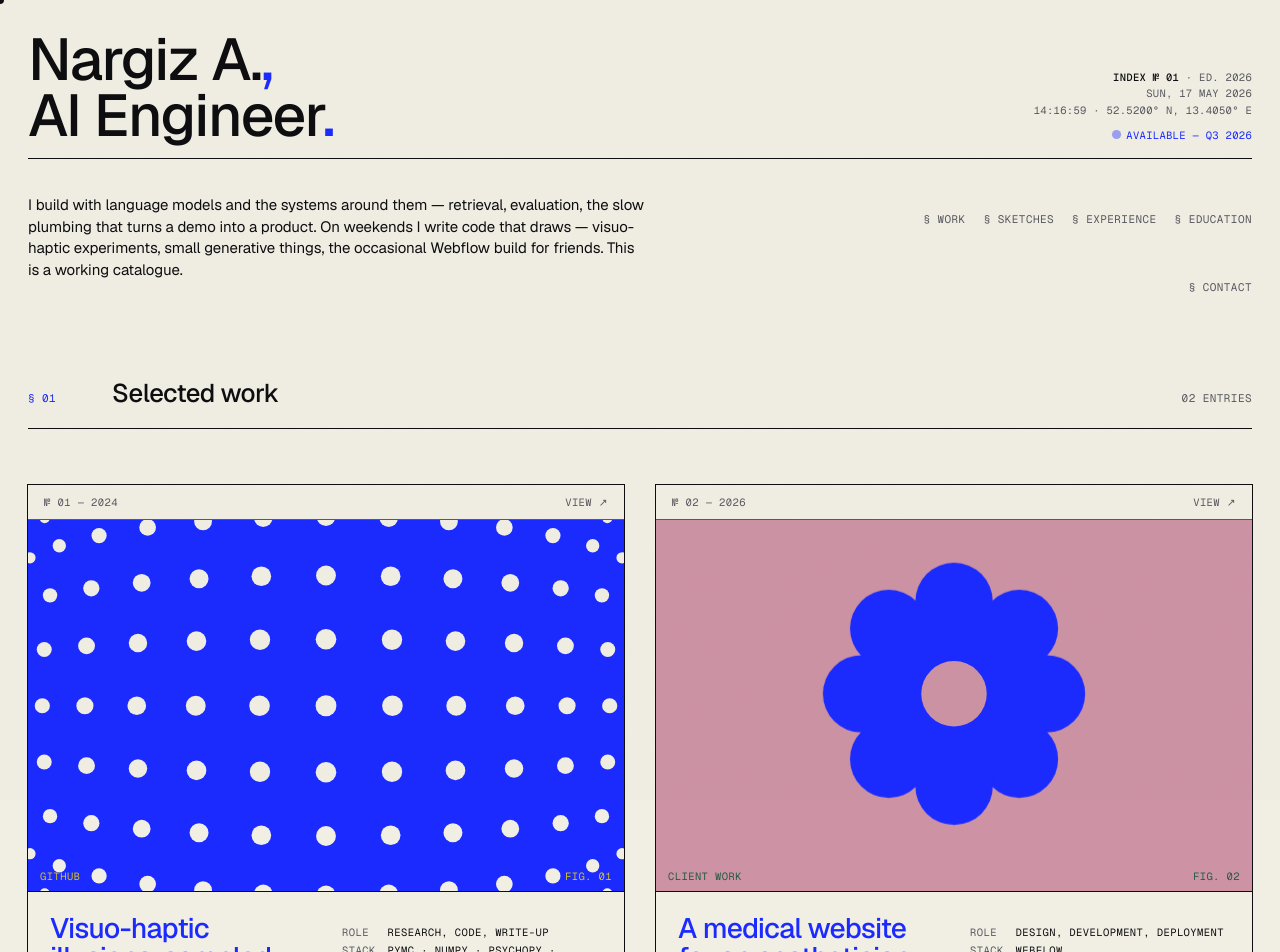
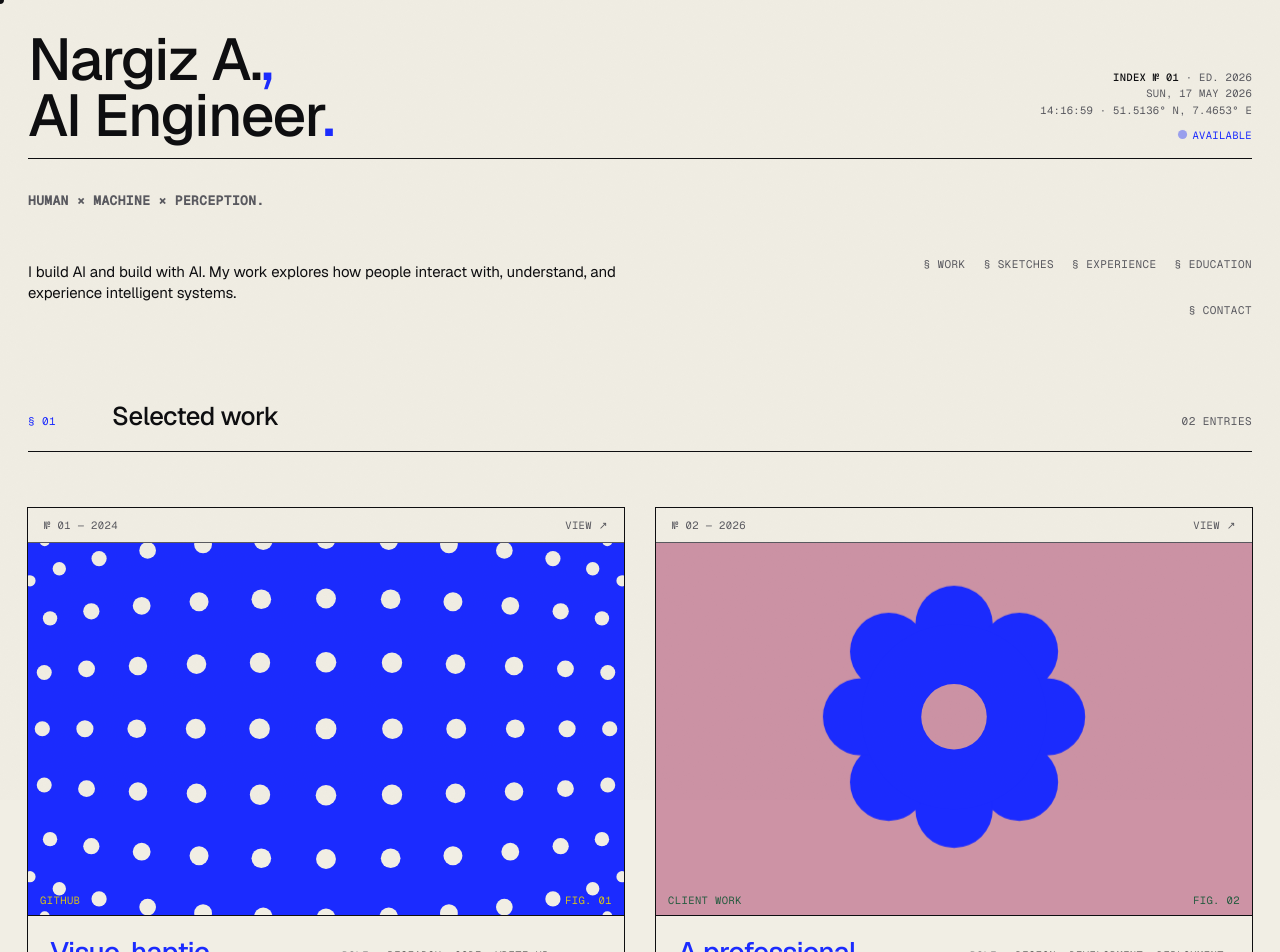
Before and after one commit to nargizas/nargizas.github.io, a Next.js app: page / in a window 1280 px wide. Shown: the top 952 px of the page. Built offline with nearby package versions, Linux system fonts and the light colour scheme.

Commit message:
feat: update portfolio details and project title for clarity

```diff
--- a/components/Portfolio.js
+++ b/components/Portfolio.js
@@ -131,21 +131,19 @@ export default function Portfolio() {
             <div>
               {timeStr}
               {timeStr && ' · '}
-              52.5200° N, 13.4050° E
+              51.5136° N, 7.4653° E
             </div>
             <div style={{ marginTop: 8, color: 'var(--accent)' }}>
               <span className="live-dot" />
-              Available — Q3 2026
+              Available
             </div>
           </div>
         </header>
 
         <div className="sub">
+          <h3>Human × Machine × Perception.</h3>
           <p className="lead">
-            I build with language models and the systems around them — retrieval, evaluation, the
-            slow plumbing that turns a demo into a product. On weekends I write code that draws —
-            visuo-haptic experiments, small generative things, the occasional Webflow build for
-            friends. This is a working catalogue.
+            I build AI and build with AI. My work explores how people interact with, understand, and experience intelligent systems.
           </p>
           <nav>
             <a href="#work">§ Work</a>
--- a/data/projects.js
+++ b/data/projects.js
@@ -19,7 +19,7 @@ export const WORK_ENTRIES = [
     Plate: HapticPlate,
   },
   {
-    title: 'A medical website for an aesthetician.',
+    title: 'A professional website for a medical aesthetician.',
     year: '2026',
     role: 'Design, Development, deployment',
     stack: 'Webflow',
```
